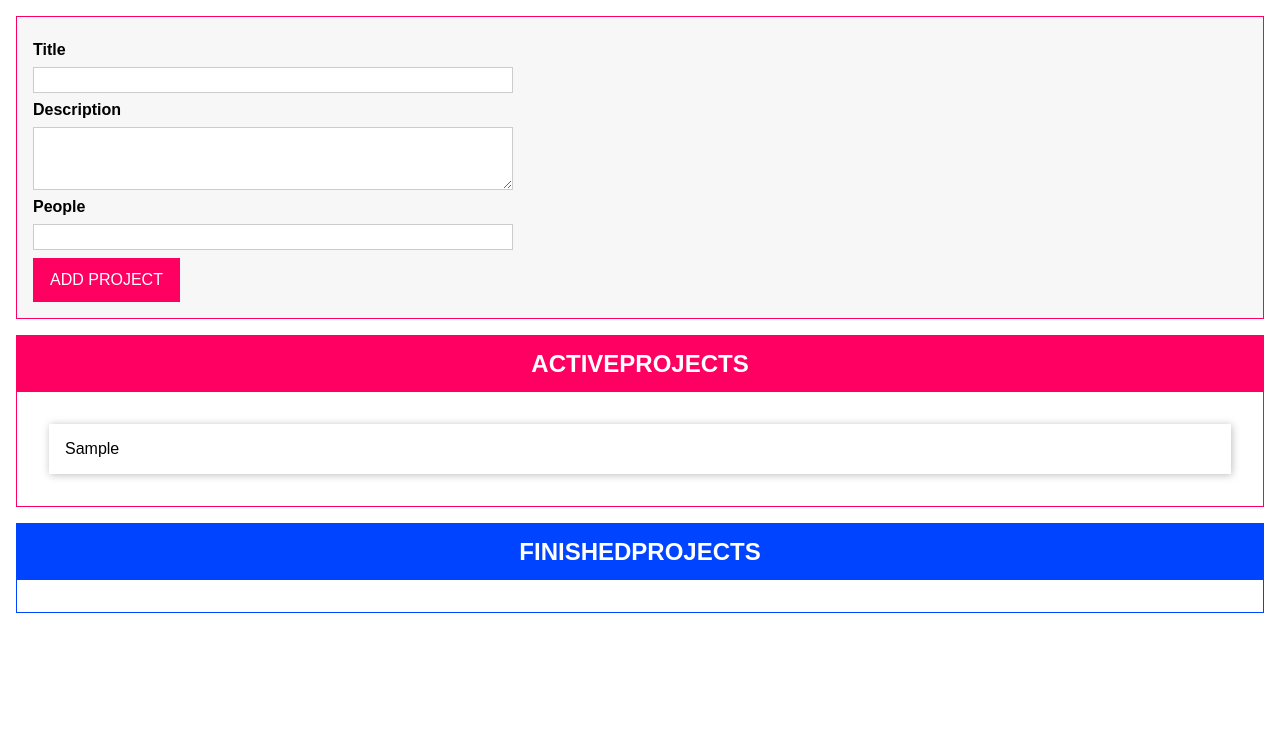
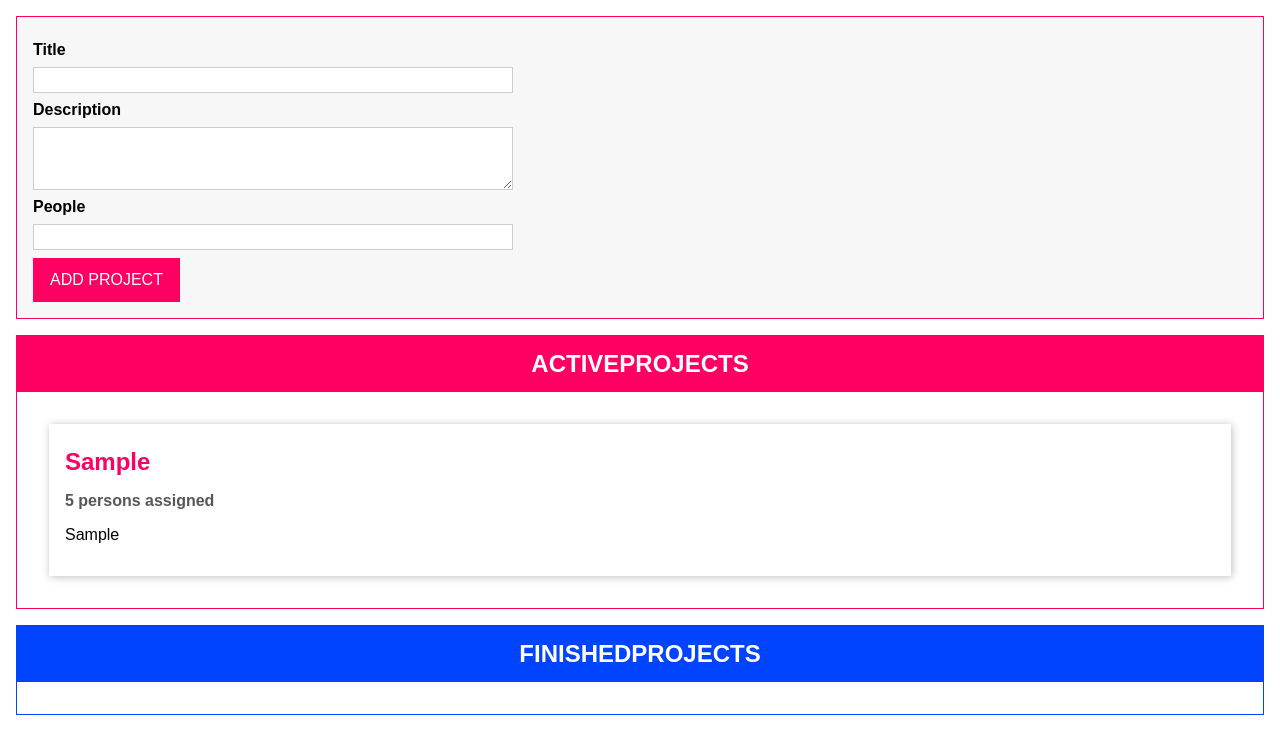
Before and after one commit to mattmannion/ts-dragNdrop, a website with bundled scripts: page src/html/index.html in a window 1280 px wide. Both pictures are taken after typing "Sample", "Sample", "5" into the empty fields and a click on the button "ADD PROJECT". Built offline with nearby package versions, Linux system fonts and the light colour scheme.

Commit message:
more ts added

```diff
--- a/src/html/index.html
+++ b/src/html/index.html
@@ -29,7 +29,11 @@
     </form>
   </template>
   <template id="single-project">
-    <li></li>
+    <li>
+      <h2></h2>
+      <h3></h3>
+      <p></p>
+    </li>
   </template>
   <template id="project-list">
     <section class="projects">
--- a/src/typescript/app.ts
+++ b/src/typescript/app.ts
@@ -150,6 +150,31 @@ abstract class Component<T extends HTMLElement, U extends HTMLElement> {
   abstract renderContent(): void;
 }
 
+// ProjectItem Class
+class ProjectItem extends Component<HTMLUListElement, HTMLLIElement> {
+  private project: Project;
+
+  get persons() {
+    if (this.project.people === 1) return '1 person';
+    else return `${this.project.people} persons`;
+  }
+
+  constructor(hostId: string, project: Project) {
+    super('single-project', hostId, false, project.id);
+    this.project = project;
+
+    this.configure();
+    this.renderContent();
+  }
+  configure() {}
+
+  renderContent() {
+    this.element.querySelector('h2')!.textContent = this.project.title;
+    this.element.querySelector('h3')!.textContent = this.persons + ' assigned';
+    this.element.querySelector('p')!.textContent = this.project.description;
+  }
+}
+
 //ProjectList Class
 class ProjectList extends Component<HTMLDivElement, HTMLElement> {
   assingedProjects: Project[];
@@ -186,9 +211,7 @@ class ProjectList extends Component<HTMLDivElement, HTMLElement> {
     );
     listEl.innerText = '';
     for (const prjItem of this.assingedProjects) {
-      const listItem = document.createElement('li');
-      listItem.textContent = prjItem.title;
-      listEl.appendChild(listItem);
+      new ProjectItem(this.element.querySelector('ul')!.id, prjItem);
     }
   }
 }
```
Also changed, not shown: dist/index.html, 2 other files.
